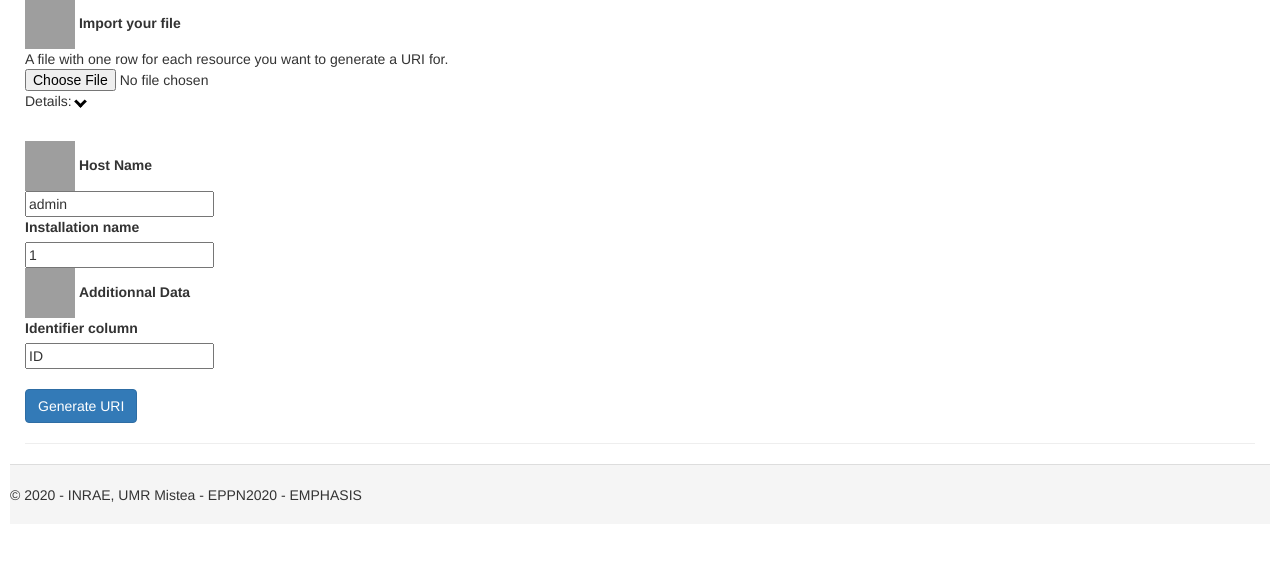
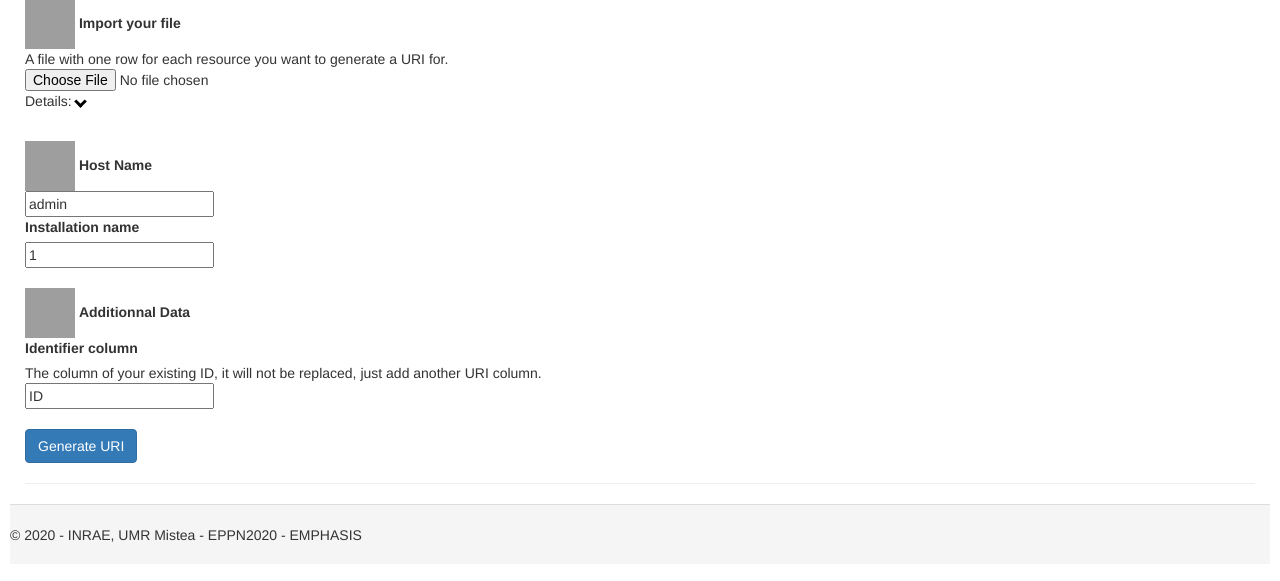
Before and after one commit to niio972/uri-generator, a Flask app: page /existing_ID in a window 1280 px wide. Shown: the part 146-727 px from the top of the page. Run offline with Flask 2, Linux system fonts and the light colour scheme; a user stored in the database is signed in; some libraries are stand-ins or nearby versions; grey boxes are pictures that could not be loaded.

Commit message:
feedback

```diff
--- a/app/templates/existing.html
+++ b/app/templates/existing.html
@@ -41,13 +41,14 @@ Import dataset
    <label>Installation name</label> <br>
    <input type=text name="installation" value="{{installation}}"> <br>
    </div>
-
+   <br>
    <div id="additional_data">
       <img src="https://upload.wikimedia.org/wikipedia/commons/5/52/Num%C3%A9ro_3.jpg" alt="n3" width="50" height="50">
       <label>Additionnal Data</label>
 
       <div>
          <label for="identifier">Identifier column</label> <br>
+         The column of your existing ID, it will not be replaced, just add another URI column. <br>
          <input type=text name="identifier" label = "identifier" value="ID"> <br>
       </div>
 
```
